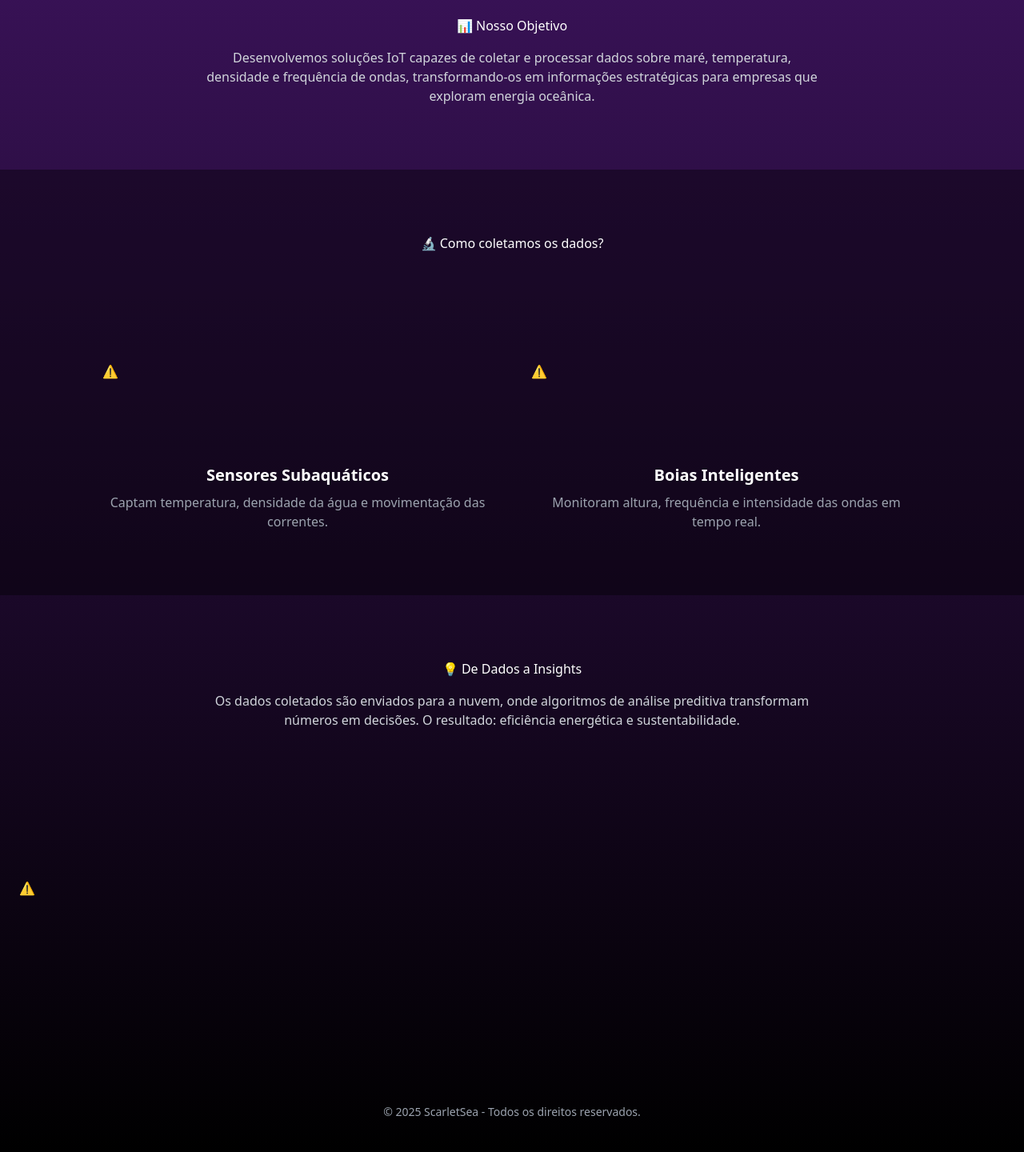
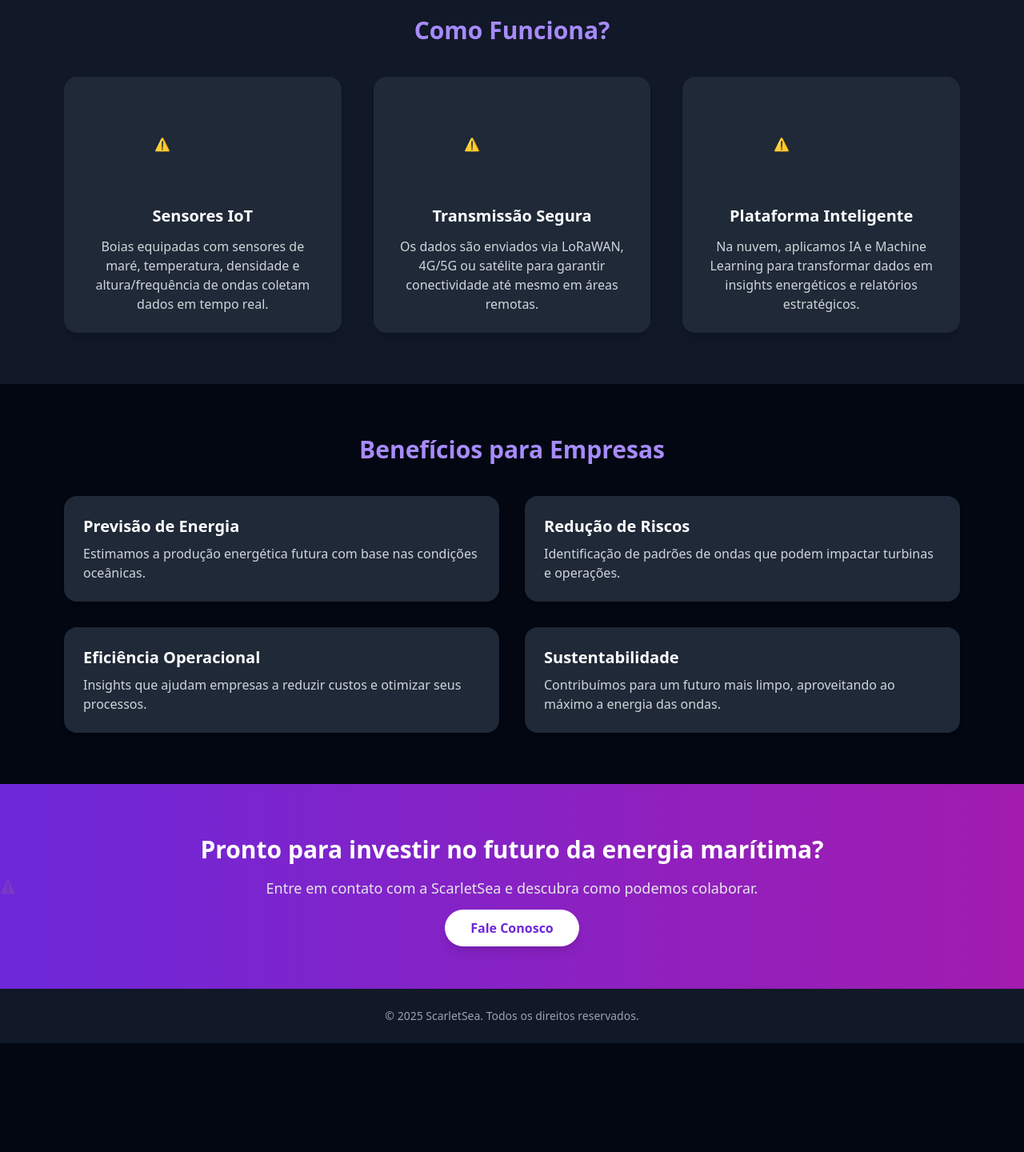
Before and after one commit to thiago-santana04/ScarletSea, a plain HTML site: page index.html in a window 1280 px wide. Shown: the part 860-2300 px from the top of the page at 80% size. After the commit the page ends 2164 px from the top, so only its background shows below. Drawn offline with nearby package versions, Linux system fonts and the light colour scheme; no server answers.

Commit message:
Protótipo inicial da landing page ScarletSea

```diff
--- a/index.html
+++ b/index.html
@@ -1,87 +1,94 @@
 <!DOCTYPE html>
-<html lang="pt-br">
+<html lang="pt-BR">
 <head>
   <meta charset="UTF-8">
   <meta name="viewport" content="width=device-width, initial-scale=1.0">
   <title>ScarletSea - Energia Inteligente das Ondas</title>
   <script src="https://cdn.tailwindcss.com"></script>
   <script src="https://unpkg.com/@lottiefiles/lottie-player@latest/dist/lottie-player.js"></script>
-  <link rel="stylesheet" href="style.css">
 </head>
+<body class="bg-gray-950 text-white font-sans">
+  <!-- Hero Section -->
+  <section class="relative bg-gradient-to-r from-purple-800 via-violet-700 to-fuchsia-800 py-24 px-6 text-center overflow-hidden">
+    <div class="absolute inset-0 opacity-20">
+      <lottie-player src="https://assets9.lottiefiles.com/packages/lf20_2LdLki.json" background="transparent" speed="1" loop autoplay></lottie-player>
+    </div>
+    <h1 class="relative text-5xl md:text-6xl font-extrabold mb-4 text-white drop-shadow-lg">ScarletSea</h1>
+    <p class="relative text-xl md:text-2xl max-w-3xl mx-auto mb-8 text-gray-200">Inovação em IoT para análise oceânica e otimização da energia gerada pelas ondas do mar.</p>
+    <a href="#contato" class="relative bg-violet-500 hover:bg-violet-400 text-white px-8 py-3 rounded-full font-semibold shadow-lg transition">Entre em Contato</a>
+  </section>
 
-<body class="bg-gradient-to-b from-purple-900 to-black text-white font-sans">
-
-  <!-- Hero Section -->
-  <section class="h-screen flex flex-col justify-center items-center text-center px-6">
-    <h1 class="hero-title">🌊 ScarletSea</h1>
-    <p class="mt-4 max-w-2xl text-lg text-gray-300">
-      IoT para análise oceânica e geração de insights estratégicos para empresas de energia das ondas.
-    </p>
-    <a href="#about" class="btn-primary mt-6">Saiba Mais</a>
-
-    <!-- Animação de ondas -->
-    <div class="mt-12">
-      <lottie-player src="https://assets2.lottiefiles.com/packages/lf20_t24tpvcu.json"
-        background="transparent"
-        speed="1"
-        style="width: 300px; height: 300px;"
-        loop autoplay>
-      </lottie-player>
+  <!-- Sobre -->
+  <section class="py-16 px-8 md:px-20">
+    <div class="grid md:grid-cols-2 gap-10 items-center">
+      <div>
+        <h2 class="text-3xl font-bold text-violet-400 mb-6">Nosso Objetivo</h2>
+        <p class="text-lg text-gray-300">Na ScarletSea, desenvolvemos soluções inteligentes de IoT para monitorar parâmetros oceânicos fundamentais — como maré, temperatura, densidade, altura e frequência de ondas. Nosso objetivo é fornecer insights preditivos para empresas que atuam na geração de energia a partir das ondas marítimas, garantindo maior eficiência, segurança e sustentabilidade.</p>
+      </div>
+      <div class="flex justify-center">
+        <lottie-player src="https://assets10.lottiefiles.com/packages/lf20_z01bika0.json" background="transparent" speed="1" style="width: 300px; height: 300px;" loop autoplay></lottie-player>
+      </div>
     </div>
   </section>
 
-  <!-- Sobre -->
-  <section id="about" class="py-20 px-6 text-center">
-    <h2 class="section-title">📊 Nosso Objetivo</h2>
-    <p class="mt-4 max-w-3xl mx-auto text-gray-300">
-      Desenvolvemos soluções IoT capazes de coletar e processar dados sobre maré, temperatura, densidade e frequência de ondas,
-      transformando-os em informações estratégicas para empresas que exploram energia oceânica.
-    </p>
-  </section>
-
-  <!-- Sensores -->
-  <section id="sensors" class="py-20 px-6 bg-black/40 text-center">
-    <h2 class="section-title">🔬 Como coletamos os dados?</h2>
-    <div class="grid md:grid-cols-2 gap-12 max-w-5xl mx-auto mt-12">
-
-      <!-- Sensor card -->
-      <div class="sensor-card">
-        <lottie-player src="https://assets6.lottiefiles.com/packages/lf20_vf6imwcv.json"
-          background="transparent" speed="1" style="width: 200px; height: 200px;" loop autoplay>
-        </lottie-player>
-        <h3 class="text-xl font-bold mt-4">Sensores Subaquáticos</h3>
-        <p class="text-gray-400 mt-2">Captam temperatura, densidade da água e movimentação das correntes.</p>
+  <!-- Como Funciona -->
+  <section class="bg-gray-900 py-16 px-8 md:px-20">
+    <h2 class="text-3xl font-bold text-violet-400 mb-10 text-center">Como Funciona?</h2>
+    <div class="grid md:grid-cols-3 gap-10 text-center">
+      <div class="p-6 bg-gray-800 rounded-2xl shadow-lg">
+        <lottie-player src="https://assets9.lottiefiles.com/packages/lf20_m6cuL6.json" background="transparent" speed="1" style="width: 120px; height: 120px; margin: auto;" loop autoplay></lottie-player>
+        <h3 class="text-xl font-semibold mb-3 mt-4">Sensores IoT</h3>
+        <p class="text-gray-300">Boias equipadas com sensores de maré, temperatura, densidade e altura/frequência de ondas coletam dados em tempo real.</p>
       </div>
-
-      <div class="sensor-card">
-        <lottie-player src="https://assets2.lottiefiles.com/packages/lf20_jzqzj8dw.json"
-          background="transparent" speed="1" style="width: 200px; height: 200px;" loop autoplay>
-        </lottie-player>
-        <h3 class="text-xl font-bold mt-4">Boias Inteligentes</h3>
-        <p class="text-gray-400 mt-2">Monitoram altura, frequência e intensidade das ondas em tempo real.</p>
+      <div class="p-6 bg-gray-800 rounded-2xl shadow-lg">
+        <lottie-player src="https://assets9.lottiefiles.com/private_files/lf30_editor_j1nqpwgm.json" background="transparent" speed="1" style="width: 120px; height: 120px; margin: auto;" loop autoplay></lottie-player>
+        <h3 class="text-xl font-semibold mb-3 mt-4">Transmissão Segura</h3>
+        <p class="text-gray-300">Os dados são enviados via LoRaWAN, 4G/5G ou satélite para garantir conectividade até mesmo em áreas remotas.</p>
       </div>
-
+      <div class="p-6 bg-gray-800 rounded-2xl shadow-lg">
+        <lottie-player src="https://assets3.lottiefiles.com/packages/lf20_1pxqjqps.json" background="transparent" speed="1" style="width: 120px; height: 120px; margin: auto;" loop autoplay></lottie-player>
+        <h3 class="text-xl font-semibold mb-3 mt-4">Plataforma Inteligente</h3>
+        <p class="text-gray-300">Na nuvem, aplicamos IA e Machine Learning para transformar dados em insights energéticos e relatórios estratégicos.</p>
+      </div>
     </div>
   </section>
 
-  <!-- Insights -->
-  <section id="insights" class="py-20 px-6 text-center">
-    <h2 class="section-title">💡 De Dados a Insights</h2>
-    <p class="mt-4 max-w-3xl mx-auto text-gray-300">
-      Os dados coletados são enviados para a nuvem, onde algoritmos de análise preditiva transformam números em decisões.
-      O resultado: eficiência energética e sustentabilidade.
-    </p>
-    <div class="mt-12">
-      <lottie-player src="https://assets3.lottiefiles.com/packages/lf20_nszjokmm.json"
-        background="transparent" speed="1" style="width: 300px; height: 300px;" loop autoplay>
-      </lottie-player>
+  <!-- Benefícios -->
+  <section class="py-16 px-8 md:px-20">
+    <h2 class="text-3xl font-bold text-violet-400 mb-10 text-center">Benefícios para Empresas</h2>
+    <div class="grid md:grid-cols-2 gap-8">
+      <div class="bg-gray-800 p-6 rounded-2xl shadow-md hover:scale-105 transition-transform">
+        <h3 class="text-xl font-semibold mb-2">Previsão de Energia</h3>
+        <p class="text-gray-300">Estimamos a produção energética futura com base nas condições oceânicas.</p>
+      </div>
+      <div class="bg-gray-800 p-6 rounded-2xl shadow-md hover:scale-105 transition-transform">
+        <h3 class="text-xl font-semibold mb-2">Redução de Riscos</h3>
+        <p class="text-gray-300">Identificação de padrões de ondas que podem impactar turbinas e operações.</p>
+      </div>
+      <div class="bg-gray-800 p-6 rounded-2xl shadow-md hover:scale-105 transition-transform">
+        <h3 class="text-xl font-semibold mb-2">Eficiência Operacional</h3>
+        <p class="text-gray-300">Insights que ajudam empresas a reduzir custos e otimizar seus processos.</p>
+      </div>
+      <div class="bg-gray-800 p-6 rounded-2xl shadow-md hover:scale-105 transition-transform">
+        <h3 class="text-xl font-semibold mb-2">Sustentabilidade</h3>
+        <p class="text-gray-300">Contribuímos para um futuro mais limpo, aproveitando ao máximo a energia das ondas.</p>
+      </div>
     </div>
   </section>
 
+  <!-- Call to Action -->
+  <section id="contato" class="bg-gradient-to-r from-violet-700 to-fuchsia-700 py-16 text-center relative overflow-hidden">
+    <div class="absolute inset-0 opacity-10">
+      <lottie-player src="https://assets7.lottiefiles.com/packages/lf20_ysrn2bbt.json" background="transparent" speed="1" loop autoplay></lottie-player>
+    </div>
+    <h2 class="relative text-3xl font-bold text-white mb-4">Pronto para investir no futuro da energia marítima?</h2>
+    <p class="relative text-lg text-gray-200 mb-6">Entre em contato com a ScarletSea e descubra como podemos colaborar.</p>
+    <a href="mailto:contato@scarletsea.com" class="relative bg-white text-violet-700 px-8 py-3 rounded-full font-semibold shadow-lg hover:bg-gray-200 transition">Fale Conosco</a>
+  </section>
+
   <!-- Footer -->
-  <footer class="py-10 text-center text-gray-400 text-sm">
-    © 2025 ScarletSea - Todos os direitos reservados.
+  <footer class="bg-gray-900 py-6 text-center text-gray-400 text-sm">
+    © 2025 ScarletSea. Todos os direitos reservados.
   </footer>
-
 </body>
 </html>
```
